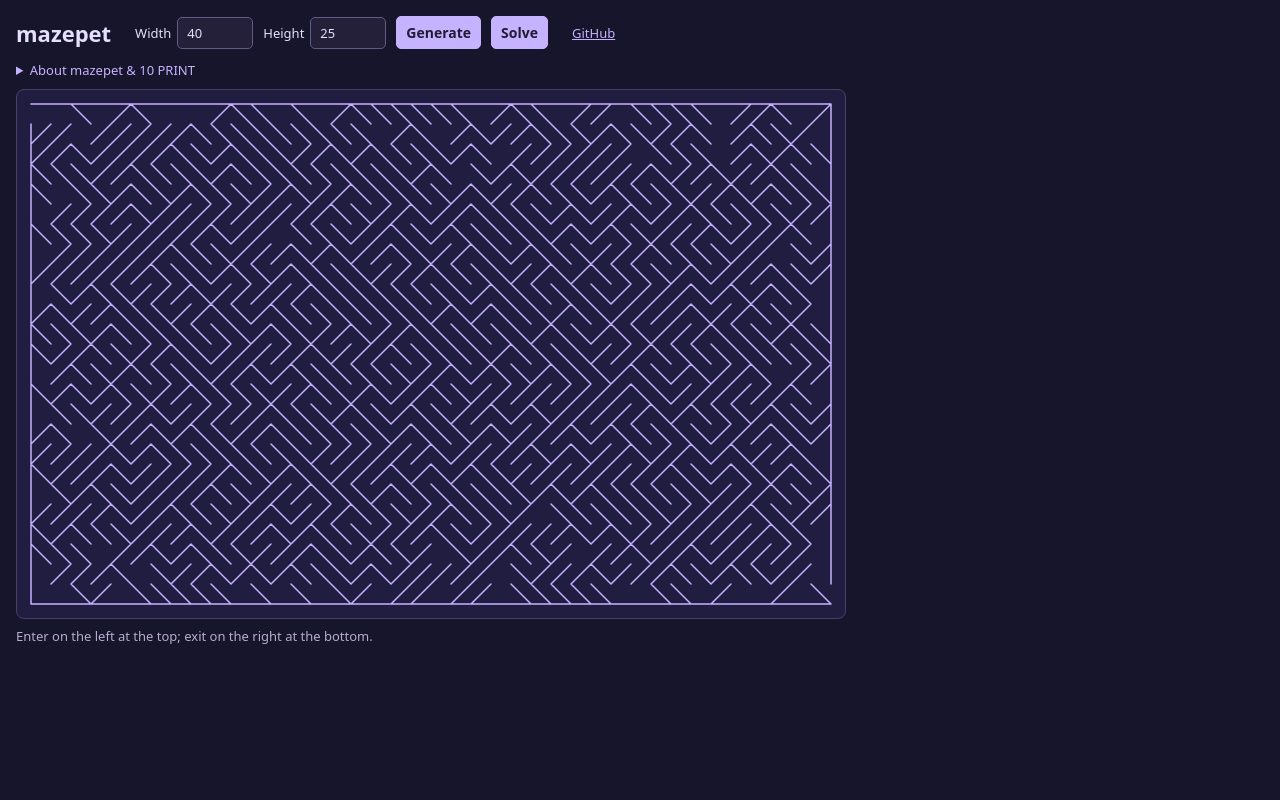
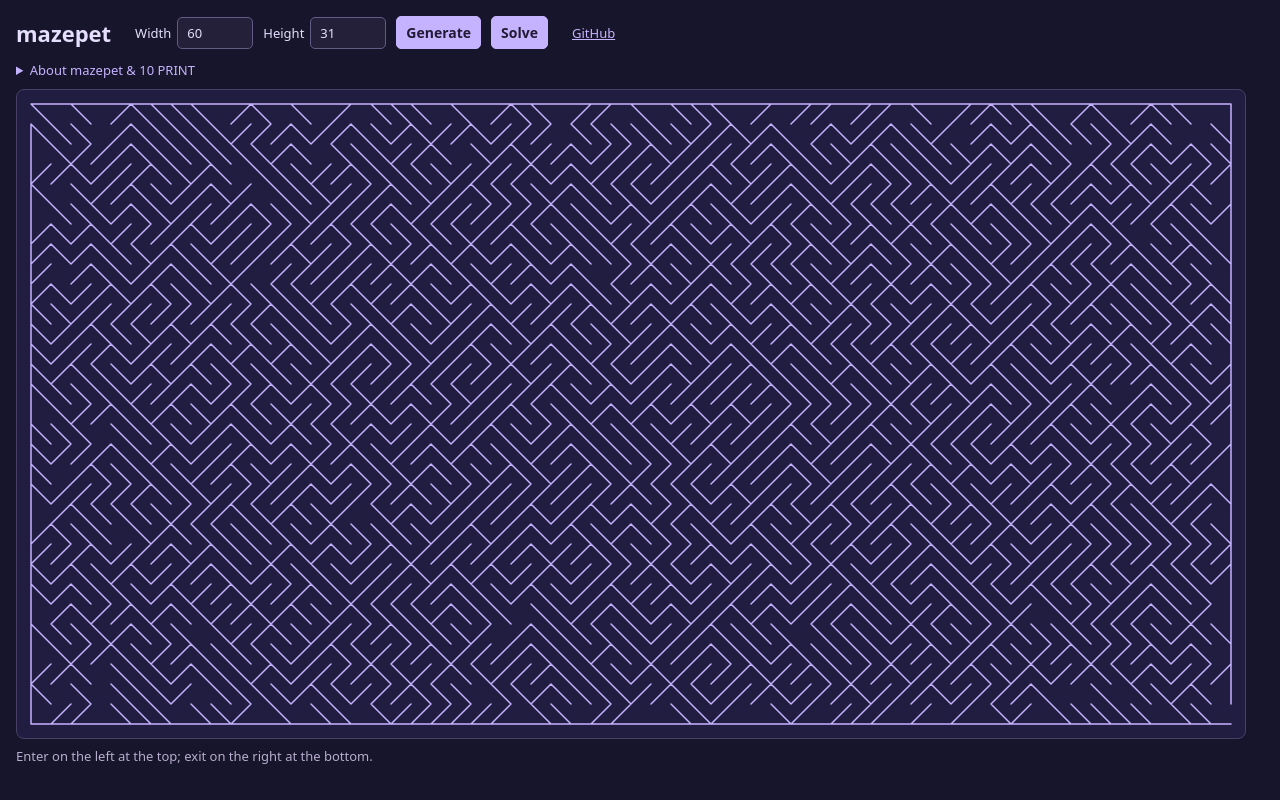
Before and after one commit to CarlKCarlK/mazepet, a plain HTML site: page index.html in a window 1280 px wide. Drawn offline with Linux system fonts and the light colour scheme.

Commit message:
Fit initial maze proportions to the available screen

```diff
--- a/index.html
+++ b/index.html
@@ -75,6 +75,7 @@
 <script>
   'use strict';
   const canvas = document.getElementById('maze');
+  const size = 20, margin = 4;
   let maze;
   let solution = [];
   function generate() {
@@ -83,7 +84,6 @@
     render();
   }
   function render() {
-    const size = 20, margin = 4;
     const width = maze.width * size + 2 * margin;
     const height = maze.height * size + 2 * margin;
     // Cap backing resolution for large mazes while keeping logical cells square.
@@ -131,6 +131,27 @@
     solution = Maze.solveMaze(maze);
     render();
   });
+  // Pick the initial proportions from the usable viewport, not a device name.
+  // Run only on load: resizing or zooming must not replace the user's maze.
+  function setInitialDimensions() {
+    const frame = document.querySelector('.viewport');
+    const frameStyle = getComputedStyle(frame);
+    const bodyStyle = getComputedStyle(document.body);
+    const hint = document.querySelector('.hint');
+    const hintStyle = getComputedStyle(hint);
+    const horizontalFrame = parseFloat(frameStyle.paddingLeft) + parseFloat(frameStyle.paddingRight)
+      + parseFloat(frameStyle.borderLeftWidth) + parseFloat(frameStyle.borderRightWidth);
+    const verticalFrame = parseFloat(frameStyle.paddingTop) + parseFloat(frameStyle.paddingBottom)
+      + parseFloat(frameStyle.borderTopWidth) + parseFloat(frameStyle.borderBottomWidth);
+    const availableWidth = document.documentElement.clientWidth
+      - parseFloat(bodyStyle.marginLeft) - parseFloat(bodyStyle.marginRight) - horizontalFrame - 2 * margin;
+    const availableHeight = document.documentElement.clientHeight - frame.getBoundingClientRect().top
+      - parseFloat(bodyStyle.marginBottom) - verticalFrame - 2 * margin
+      - hint.getBoundingClientRect().height - parseFloat(hintStyle.marginTop) - parseFloat(hintStyle.marginBottom);
+    document.getElementById('width').value = Math.max(1, Math.floor(availableWidth / size));
+    document.getElementById('height').value = Math.max(1, Math.floor(availableHeight / size));
+  }
+  setInitialDimensions();
   generate();
 </script>
 </body>
```
Also changed, not shown: README.md.
